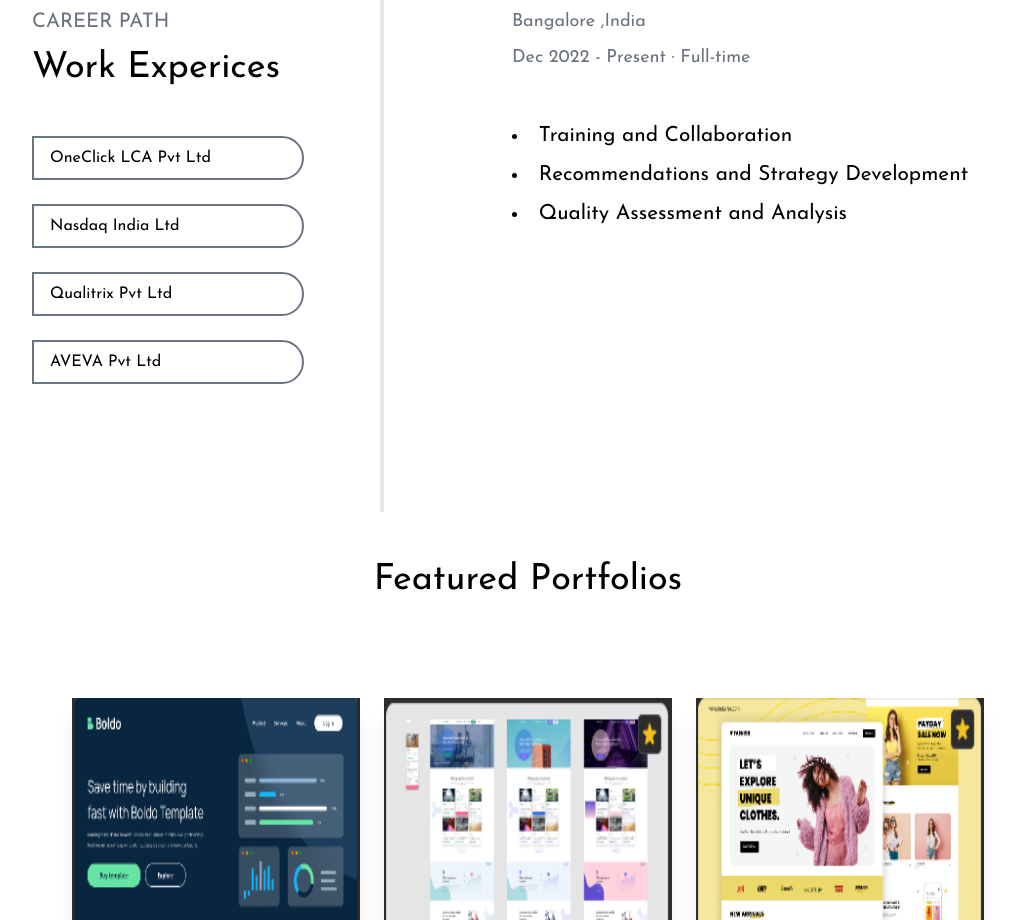
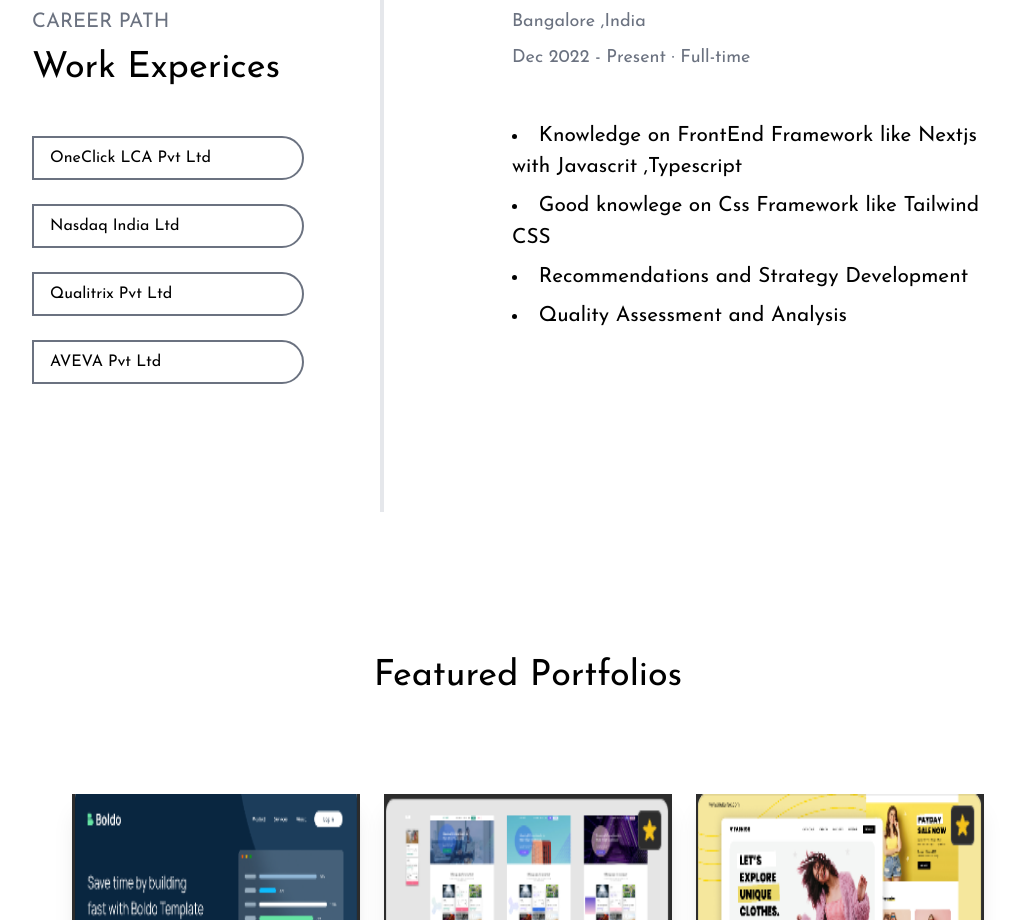
Before and after one commit to sunilhn27/pro, a Next.js app: page / in a window 1280 px wide. Shown: the part 1680-2600 px from the top of the page, without its empty margins (112-1127 px from the left). Built offline with nearby package versions, Linux system fonts and the light colour scheme.

Commit message:
Changes in Exp

```diff
--- a/src/components/Experience.js
+++ b/src/components/Experience.js
@@ -21,7 +21,7 @@
             designation: "QA Consultant",
             year: "Dec 2022 - Present · Full-time",
             place: "Bangalore ,India",
-            responsibilities: ["Training and Collaboration", "Recommendations and Strategy Development", "Quality Assessment and Analysis"],
+            responsibilities: ["Knowledge on FrontEnd Framework like Nextjs with Javascrit ,Typescript ","Good knowlege on Css Framework like Tailwind CSS", "Recommendations and Strategy Development", "Quality Assessment and Analysis"],
 
         },
         {
@@ -77,7 +77,7 @@
                             <h3 className='text-lg text-gray-500'>{companies[selectedCompany].year}</h3>
 
                         </div>
-                        <div className='mt-12 '>
+                        <div className='mt-12'>
 
                             <div className='md:text-[1.3rem] space-y-2'>
                                 {companies[selectedCompany].responsibilities.map((res, index) => {
--- a/src/components/Projects.js
+++ b/src/components/Projects.js
@@ -24,7 +24,7 @@
         };
 
         return (
-            <div className='flex flex-col shadow-xl rounded-lg py-1'>
+            <div className='flex flex-col shadow-xl rounded-lg py-1 '>
                 <Image src={img} className='md:h-[18rem] md:w-[18rem]' alt='img' />
                 <div className='mt-5 px-2  '>
                     <h1 className='text-2xl '>{title}</h1>
@@ -40,9 +40,9 @@
     }
 
     return (
-        <section className='mt-60 md:mt-12 md:my-12  h-[40rem] md:h-[30rem] '>
+        <section className='mt-60 md:mt-12 md:my-12  h-[40rem] md:h-[30rem]  '>
             <div className=' mx-auto flex justify-center my-10'>
-                <h1 className='text-2xl md:text-4xl'>Featured Portfolios</h1>
+                <h1 className='text-2xl md:text-4xl mt-24'>Featured Portfolios</h1>
             </div>
             <div className='flex flex-col md:flex-row md:h-[30rem] justify-center items-center gap-6 py-6'>
 
```
